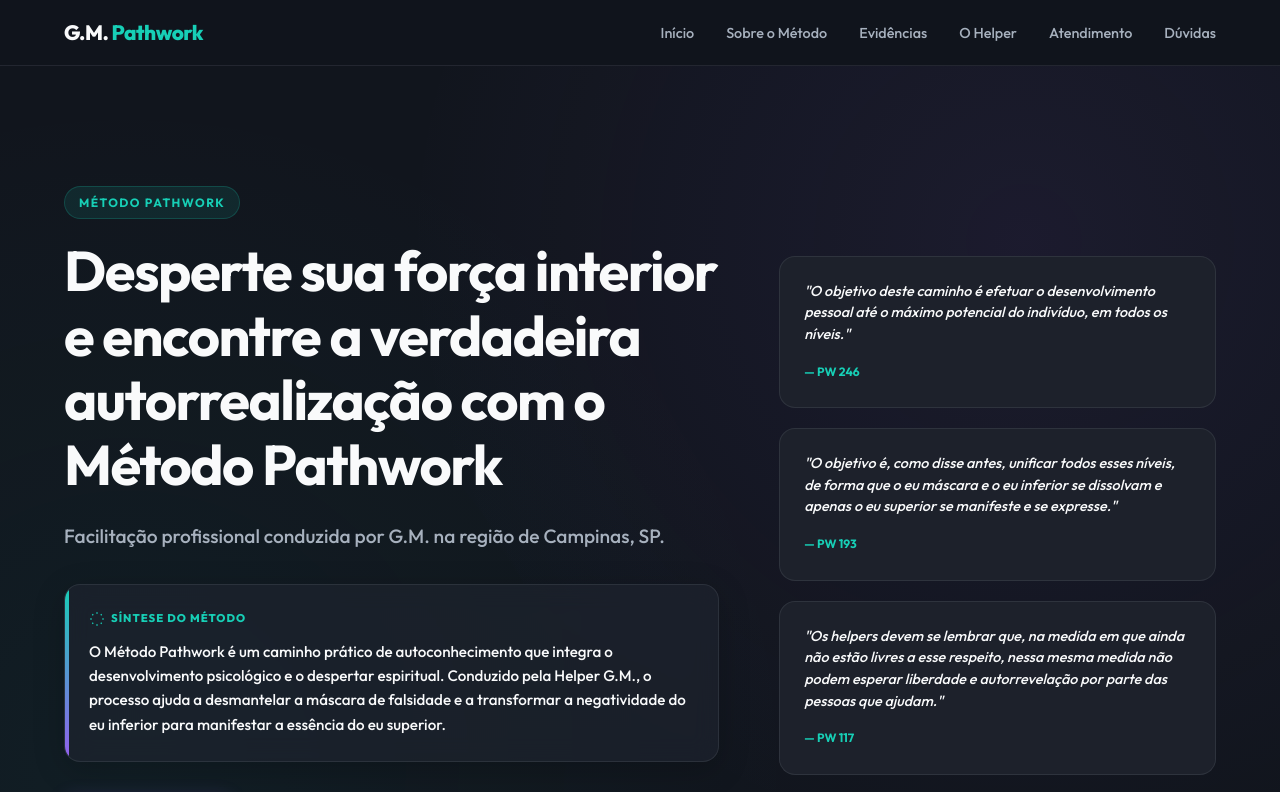
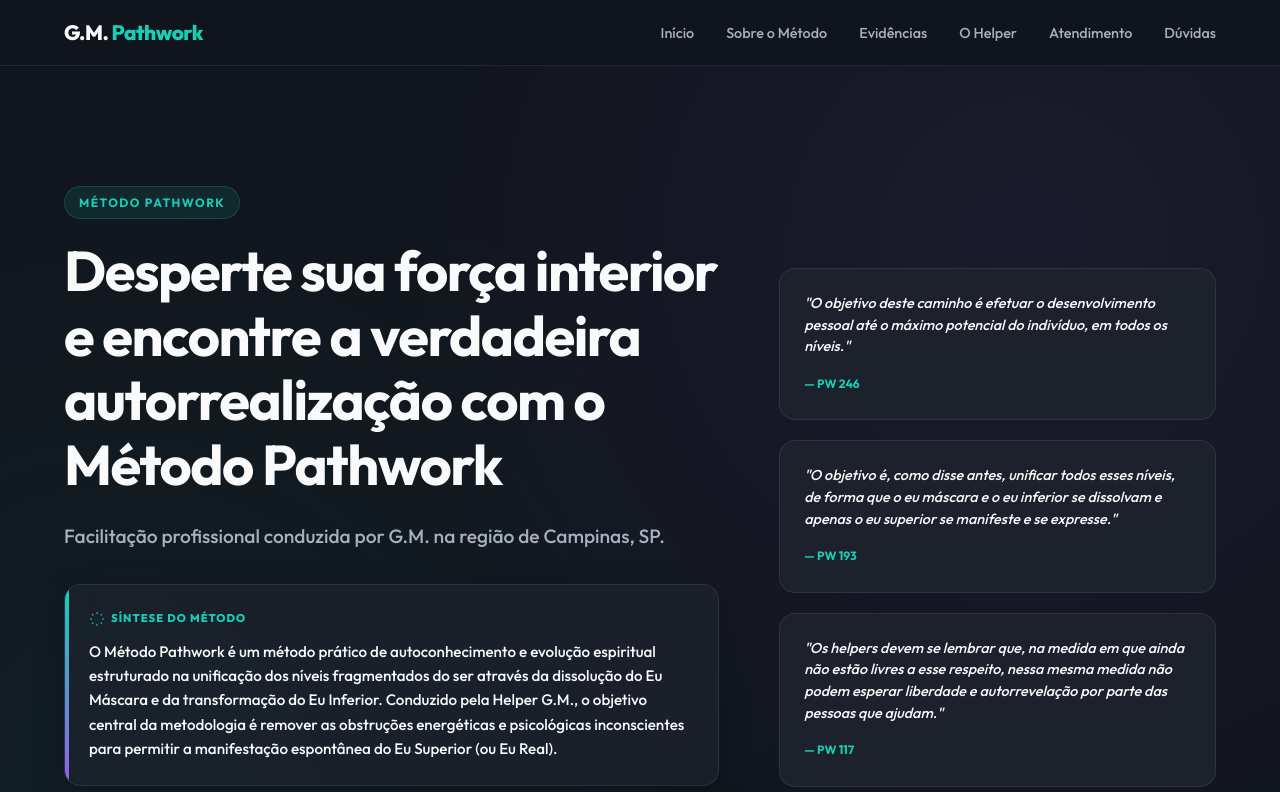
Before and after one commit to zolhos/Pathwork-Gabi, a React (Vite) app: page / in a window 1280 px wide. Shown: the top 792 px of the page. Built offline with nearby package versions, Linux system fonts and the light colour scheme.

Commit message:
feat: update hero directAnswer synthesis in content.js and rebuild SSG

```diff
--- a/src/data/content.js
+++ b/src/data/content.js
@@ -10,7 +10,7 @@ export const content = {
   hero: {
     title: `Desperte sua força interior e encontre a verdadeira autorrealização com o ${CANONICAL_BRAND_NAME}`,
     subtitle: `Facilitação profissional conduzida por ${CANONICAL_THERAPIST_NAME} na região de Campinas, SP.`,
-    directAnswer: `O ${CANONICAL_BRAND_NAME} é um caminho prático de autoconhecimento que integra o desenvolvimento psicológico e o despertar espiritual. Conduzido pela Helper ${CANONICAL_THERAPIST_NAME}, o processo ajuda a desmantelar a máscara de falsidade e a transformar a negatividade do eu inferior para manifestar a essência do eu superior.`
+    directAnswer: `O ${CANONICAL_BRAND_NAME} é um método prático de autoconhecimento e evolução espiritual estruturado na unificação dos níveis fragmentados do ser através da dissolução do Eu Máscara e da transformação do Eu Inferior. Conduzido pela Helper ${CANONICAL_THERAPIST_NAME}, o objetivo central da metodologia é remover as obstruções energéticas e psicológicas inconscientes para permitir a manifestação espontânea do Eu Superior (ou Eu Real).`
   },
   quotes: [
     {
```
